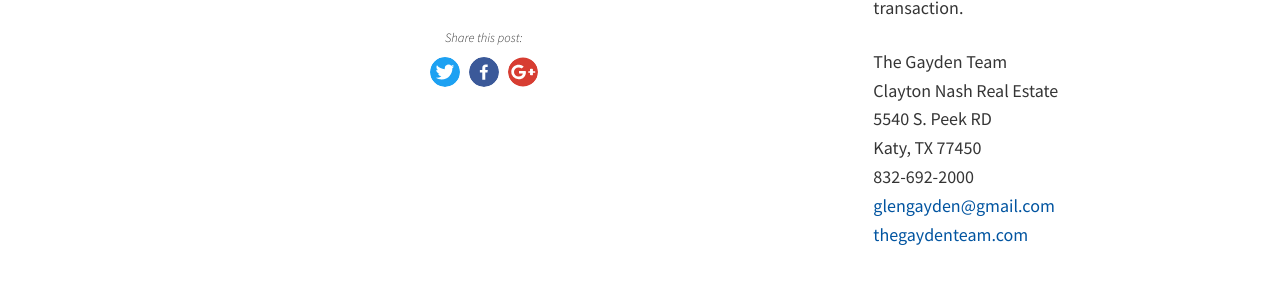
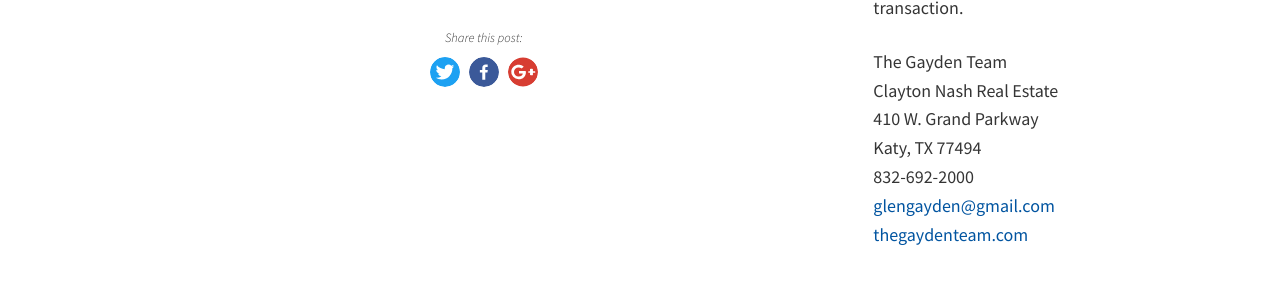
Before and after one commit to Vyral/glen-gayden-blog, a Jekyll site: the page built from _posts/2016-11-11-why-are-professional-photos-so-important.md, in a window 1280 px wide and 900 px high, scrolled down 1349 px. Shown: the part 153-440 px from the top of the window. Built offline with Jekyll 4.4.1, drawn with Linux system fonts in a browser that asks for light colours; nearby versions of some CDN libraries; some of the changed text lies outside the part shown.

Commit message:
Updated '_data/settings.yml' via CloudCannon

```diff
--- a/_data/settings.yml
+++ b/_data/settings.yml
@@ -17,7 +17,7 @@
   market: Katy, Texas
   brand: The Gayden Team
   brokerage: Clayton Nash Real Estate
-  address: 5540 S. Peek RD<br>Katy, TX 77450
+  address: 410 W. Grand Parkway<br>Katy, TX 77494
   phone: 832-692-2000
   email: glengayden@gmail.com
   url: thegaydenteam.com
```
